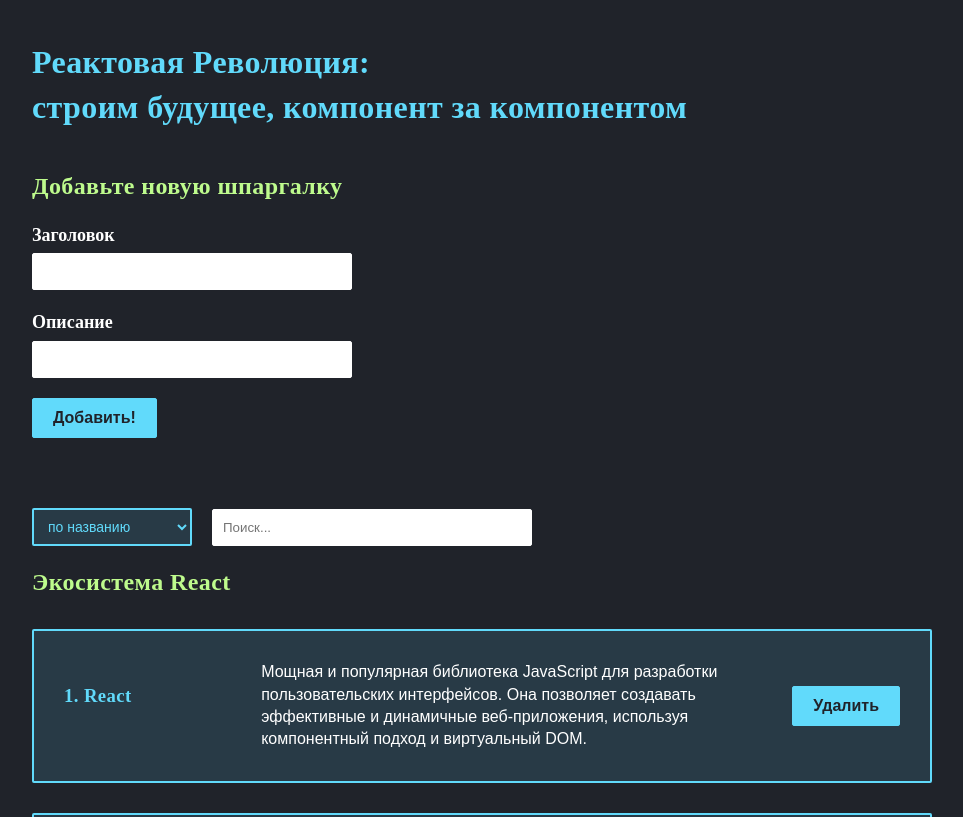
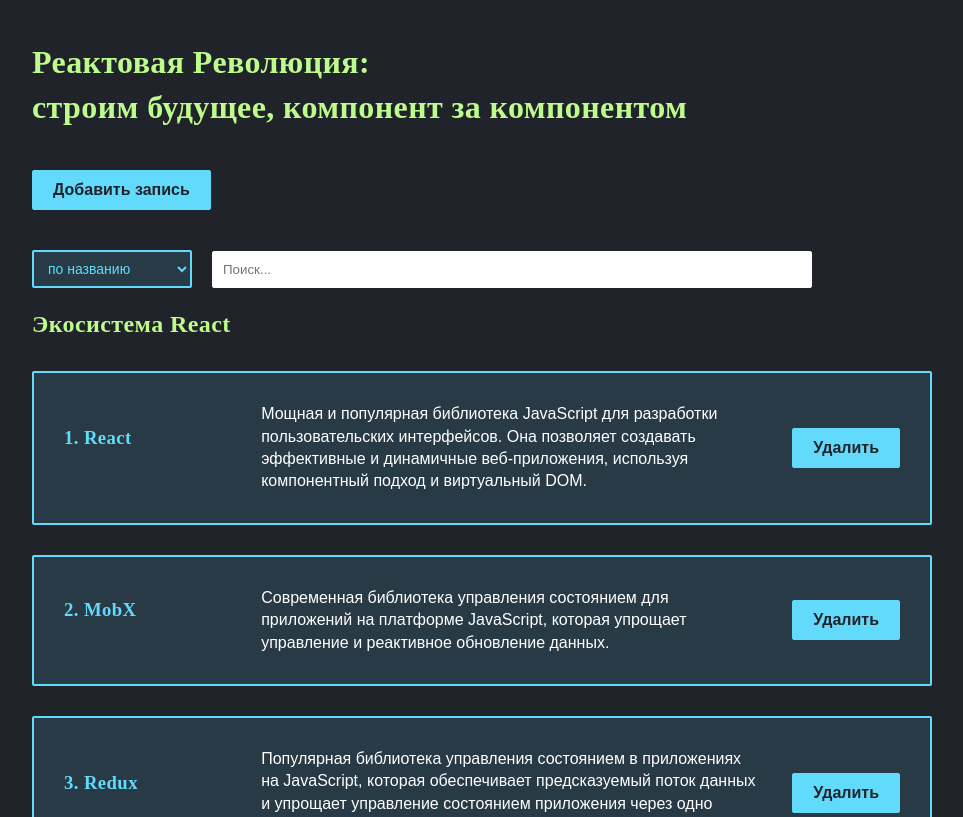
Before and after one commit to Marinarium/basic-react, a React (Create React App) app: page / in a window 1280 px wide. Shown: the top 817 px of the page, without its empty margins (158-1121 px from the left). Built offline with nearby package versions, Linux system fonts and the light colour scheme.

Commit message:
add Modal and classnames

```diff
--- a/package.json
+++ b/package.json
@@ -6,6 +6,7 @@
     "@testing-library/jest-dom": "^5.17.0",
     "@testing-library/react": "^13.4.0",
     "@testing-library/user-event": "^13.5.0",
+    "classnames": "^2.3.2",
     "npm": "^9.8.1",
     "react": "^18.2.0",
     "react-dom": "^18.2.0",
--- a/src/App.js
+++ b/src/App.js
@@ -2,6 +2,8 @@
 import PostList from './components/PostList';
 import PostForm from './components/PostForm';
 import PostFilter from './components/PostFilter';
+import Modal from './components/UI/Modal/Modal';
+import Button from './components/UI/Button/Button';
 import './styles/App.css';
 
 function App() {
@@ -12,6 +14,7 @@
   ]);
 
   const [filter, setFilter] = useState({ selectedType: '', searchQuery: '' });
+  const [modal, setModal] = useState(false);
 
   const sortedPosts = useMemo(() => {
     if(filter.selectedType) {
@@ -27,6 +30,7 @@
 
   const createPost = (newPost) => {
       setPosts([...posts, newPost]);
+      setModal(false);
   };
 
   const removePost = (postId) => {
@@ -36,7 +40,10 @@
   return (
     <div className="app">
       <h1 className="title">Реактовая Революция: <br/>строим будущее, компонент за компонентом</h1>
-      <PostForm create={createPost}/>
+      <Button onClick={() => setModal(!modal)} addClass={"button-add"}>Добавить запись</Button>
+      <Modal active={modal} setActive={setModal}>
+        <PostForm create={createPost}/>
+      </Modal>
       <PostFilter filter={filter} updateFilter={setFilter}/>
       <PostList posts={sortedAndSearchedPosts} title='Экосистема React' remove={removePost}/>
     </div>
--- a/src/components/UI/Button/Button.jsx
+++ b/src/components/UI/Button/Button.jsx
@@ -1,9 +1,13 @@
 import React from 'react';
+import classNames from 'classnames';
 import styles from './Button.module.css'
 
-const Button = ({children, ...props}) => {
+const Button = ({children, addClass, small, ...props}) => {
+  const appearances = {
+    [styles["button--small"]]: small,
+  };
   return (
-    <button {...props} className={styles.button}>{children}</button>
+    <button {...props} className={classNames(styles.button, addClass, appearances)}>{children}</button>
   );
 };
 
--- a/src/components/UI/Button/Button.module.css
+++ b/src/components/UI/Button/Button.module.css
@@ -11,6 +11,10 @@
     transition: all ease-in-out 250ms;
 }
 
+.button--small {
+    padding: 5px 10px;
+}
+
 .button:hover {
     background-color: var(--color-second);
     border-color: var(--color-second);
--- a/src/components/UI/Input/Input.module.css
+++ b/src/components/UI/Input/Input.module.css
@@ -12,7 +12,7 @@
     border: 1px solid var(--color-light);
     border-radius: 2px;
     padding: 10px;
-    min-width: 320px;
+    width: max(320px, 600px);
     margin-bottom: 20px;
 }
 
--- /dev/null
+++ b/src/components/UI/Modal/Modal.jsx
@@ -0,0 +1,33 @@
+import React from 'react';
+import classNames from 'classnames';
+import Button from '../Button/Button';
+import styles from './Modal.module.css';
+
+const Modal = ({ children, active, setActive }) => {
+  const appearances = {
+    [styles.active]: active,
+  };
+
+  return (
+    <div
+      onClick={() => setActive(false)}
+      className={classNames(styles.modal, appearances)}
+    >
+      <div
+        onClick={(event) => event.stopPropagation()}
+        className={styles.content}
+      >
+        <Button
+          small
+          onClick={() => setActive(false)}
+          addClass={styles["modal-button"]}
+        >
+          &#10006;
+        </Button>
+        {children}
+      </div>
+    </div>
+  );
+};
+
+export default Modal;
--- /dev/null
+++ b/src/components/UI/Modal/Modal.module.css
@@ -0,0 +1,29 @@
+.modal {
+    position: fixed;
+    top: 0;
+    bottom: 0;
+    right: 0;
+    left: 0;
+    display: none;
+    background-color: var(--color-transparent-bg);
+}
+
+.modal.active {
+    display: flex;
+    justify-content: center;
+    align-items: center;
+}
+
+.content {
+    padding: 40px 30px 60px;
+    background-color: var(--color-bg);
+    border-radius: 2px;
+    min-width: 300px;
+    position: relative;
+}
+
+.modal-button {
+    position: absolute;
+    right: 10px;
+    top: 10px;
+}
--- a/src/styles/App.css
+++ b/src/styles/App.css
@@ -4,6 +4,7 @@
     --color-second: #C1FAFF;
     --color-accent: #BEFB8D;
     --color-transparent-main: rgba(97, 218, 251, 0.13);
+    --color-transparent-bg: rgba(97, 218, 251, 0.8);
     --color-light: #FFFFFF;
 }
 
@@ -31,7 +32,7 @@
 }
 
 h1 {
-    color: var(--color-main);
+    color: var(--color-accent);
     margin-bottom: 40px;
 }
 
@@ -47,8 +48,8 @@
     max-width: 900px;
 }
 
-.form {
-    margin-bottom: 70px;
+.button-add {
+    margin-bottom: 40px;
 }
 
 .post-filter {
```
Also changed, not shown: 1 other file (tests, documents, lock files or other folders).
